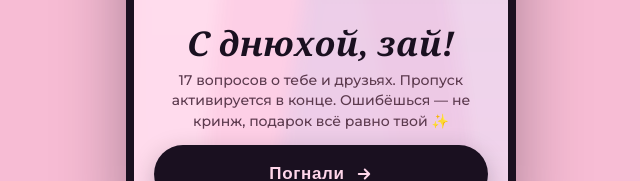
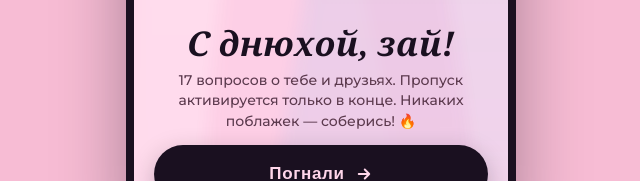
Before and after one commit to rbuinytska/nikita-quiz, a React (Vite) app: page / in a window 1280 px wide. Shown: the part 587-768 px from the top of the page, without its empty margins (319-959 px from the left). Built offline with nearby package versions, Linux system fonts and the light colour scheme; a web font is replaced by a local one.

Commit message:
Update welcome text to raise the stakes and let Nikita sweat

```diff
--- a/src/components/WelcomeScreen.tsx
+++ b/src/components/WelcomeScreen.tsx
@@ -248,7 +248,7 @@ export const WelcomeScreen: React.FC<WelcomeScreenProps> = ({
               color: '#5C3A4E',
             }}
           >
-            17 вопросов о тебе и друзьях. Пропуск активируется в конце. Ошибёшься — не кринж, подарок всё равно твой ✨
+            17 вопросов о тебе и друзьях. Пропуск активируется только в конце. Никаких поблажек — соберись! 🔥
           </p>
         </div>
 
```
